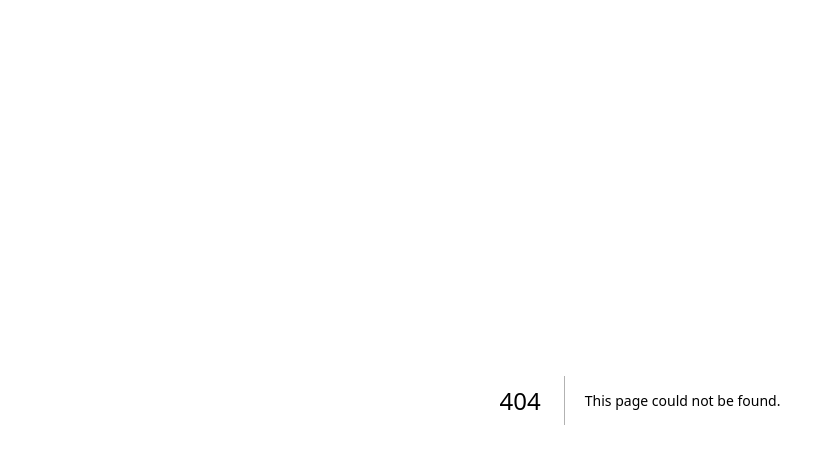
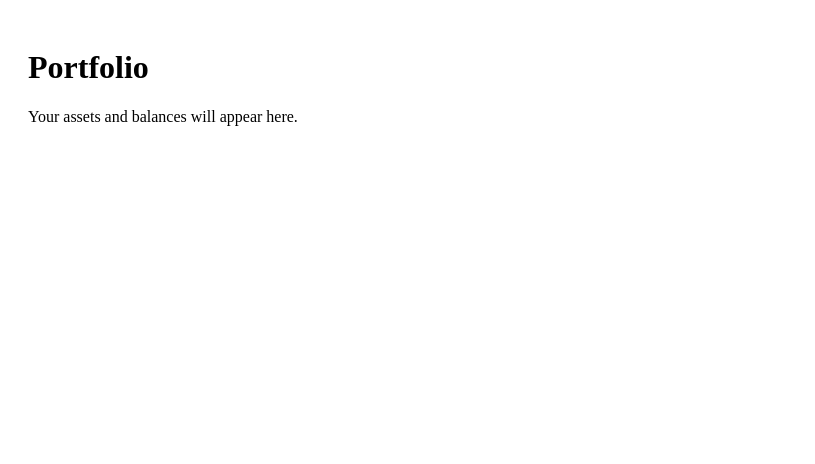
Before and after one commit to Aboosuraj/Diodex, a Next.js app: page /portfolio in a window 1280 px wide. Before the commit this address had no page. Shown: the top 464 px of the page, without its empty margins (0-815 px from the left). Built offline with nearby package versions, Linux system fonts and the light colour scheme.

Commit message:
Create page.tsx

```diff
--- /dev/null
+++ b/app/portfolio/page.tsx
@@ -0,0 +1,8 @@
+export default function PortfolioPage() {
+  return (
+    <div style={{ padding: "20px" }}>
+      <h1>Portfolio</h1>
+      <p>Your assets and balances will appear here.</p>
+    </div>
+  );
+}
```
